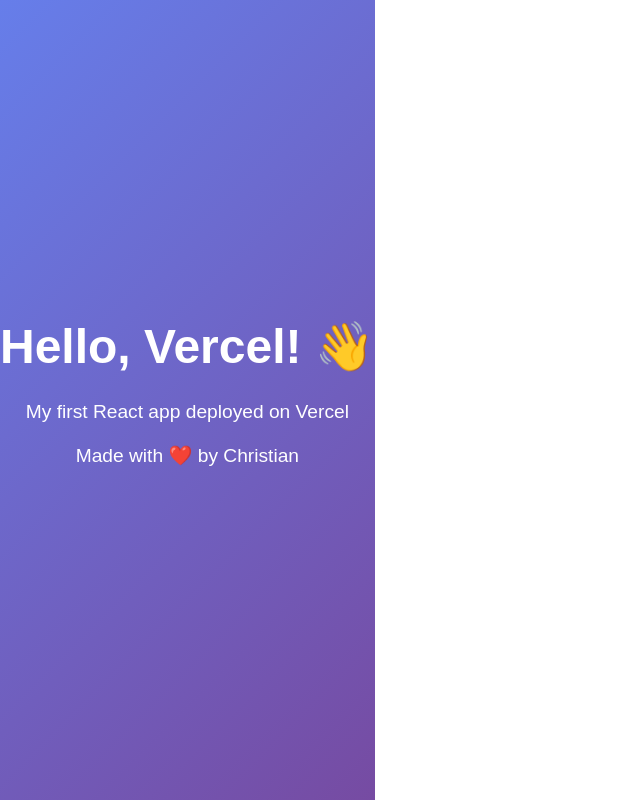
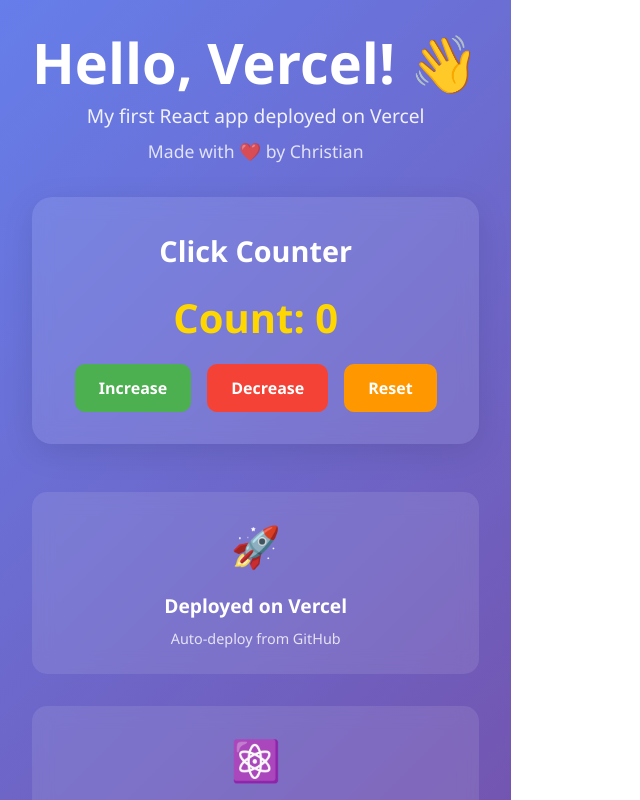
Before and after one commit to christianbelencion11-creator/my-react-app, a React (Vite) app: page / in a window 1280 px wide. Shown: the top 800 px of the page, without its empty margins (0-640 px from the left). Built offline with nearby package versions, Linux system fonts and the light colour scheme.

Commit message:
Added better design with counter

```diff
--- a/src/App.css
+++ b/src/App.css
@@ -5,26 +5,151 @@
 }
 
 body {
-  font-family: Arial, sans-serif;
+  font-family: 'Segoe UI', Tahoma, Geneva, Verdana, sans-serif;
 }
 
 .App {
+  min-height: 100vh;
+  background: linear-gradient(135deg, #667eea 0%, #764ba2 100%);
+  padding: 2rem;
+}
+
+.container {
+  max-width: 1200px;
+  margin: 0 auto;
   text-align: center;
-  background: linear-gradient(135deg, #667eea 0%, #764ba2 100%);
-  min-height: 100vh;
-  display: flex;
-  flex-direction: column;
-  align-items: center;
-  justify-content: center;
   color: white;
 }
 
 h1 {
-  font-size: 3rem;
+  font-size: 3.5rem;
+  margin-bottom: 0.5rem;
+  animation: fadeIn 1s ease-in;
+}
+
+.subtitle {
+  font-size: 1.2rem;
+  opacity: 0.9;
+  margin-bottom: 0.5rem;
+}
+
+.name {
+  font-size: 1.1rem;
+  opacity: 0.8;
+  margin-bottom: 2rem;
+}
+
+.card {
+  background: rgba(255, 255, 255, 0.1);
+  backdrop-filter: blur(10px);
+  border-radius: 20px;
+  padding: 2rem;
+  margin: 2rem 0;
+  box-shadow: 0 8px 32px rgba(0, 0, 0, 0.1);
+}
+
+.card h2 {
+  font-size: 1.8rem;
   margin-bottom: 1rem;
 }
 
-p {
+.count {
+  font-size: 2.5rem;
+  font-weight: bold;
+  margin: 1rem 0;
+  color: #ffd700;
+}
+
+.buttons {
+  display: flex;
+  gap: 1rem;
+  justify-content: center;
+  flex-wrap: wrap;
+}
+
+.btn {
+  padding: 0.8rem 1.5rem;
+  font-size: 1rem;
+  border: none;
+  border-radius: 10px;
+  cursor: pointer;
+  transition: all 0.3s ease;
+  font-weight: 600;
+}
+
+.btn-primary {
+  background: #4CAF50;
+  color: white;
+}
+
+.btn-primary:hover {
+  background: #45a049;
+  transform: translateY(-2px);
+}
+
+.btn-secondary {
+  background: #f44336;
+  color: white;
+}
+
+.btn-secondary:hover {
+  background: #da190b;
+  transform: translateY(-2px);
+}
+
+.btn-reset {
+  background: #ff9800;
+  color: white;
+}
+
+.btn-reset:hover {
+  background: #e68900;
+  transform: translateY(-2px);
+}
+
+.features {
+  display: grid;
+  grid-template-columns: repeat(auto-fit, minmax(250px, 1fr));
+  gap: 2rem;
+  margin-top: 3rem;
+}
+
+.feature {
+  background: rgba(255, 255, 255, 0.1);
+  backdrop-filter: blur(10px);
+  padding: 1.5rem;
+  border-radius: 15px;
+  transition: all 0.3s ease;
+}
+
+.feature:hover {
+  transform: translateY(-5px);
+  background: rgba(255, 255, 255, 0.2);
+}
+
+.feature span {
+  font-size: 2.5rem;
+  display: block;
+  margin-bottom: 1rem;
+}
+
+.feature h3 {
   font-size: 1.2rem;
-  margin: 0.5rem 0;
+  margin-bottom: 0.5rem;
 }
+
+.feature p {
+  font-size: 0.9rem;
+  opacity: 0.8;
+}
+
+@keyframes fadeIn {
+  from {
+    opacity: 0;
+    transform: translateY(-20px);
+  }
+  to {
+    opacity: 1;
+    transform: translateY(0);
+  }
+}
--- a/src/App.jsx
+++ b/src/App.jsx
@@ -1,11 +1,50 @@
 import './App.css'
+import { useState } from 'react'
 
 function App() {
+  const [count, setCount] = useState(0)
+
   return (
     <div className="App">
-      <h1>Hello, Vercel! 👋</h1>
-      <p>My first React app deployed on Vercel</p>
-      <p>Made with ❤️ by Christian</p>
+      <div className="container">
+        <h1>Hello, Vercel! 👋</h1>
+        <p className="subtitle">My first React app deployed on Vercel</p>
+        <p className="name">Made with ❤️ by Christian</p>
+
+        <div className="card">
+          <h2>Click Counter</h2>
+          <p className="count">Count: {count}</p>
+          <div className="buttons">
+            <button onClick={() => setCount(count + 1)} className="btn btn-primary">
+              Increase
+            </button>
+            <button onClick={() => setCount(count - 1)} className="btn btn-secondary">
+              Decrease
+            </button>
+            <button onClick={() => setCount(0)} className="btn btn-reset">
+              Reset
+            </button>
+          </div>
+        </div>
+
+        <div className="features">
+          <div className="feature">
+            <span>🚀</span>
+            <h3>Deployed on Vercel</h3>
+            <p>Auto-deploy from GitHub</p>
+          </div>
+          <div className="feature">
+            <span>⚛️</span>
+            <h3>React + Vite</h3>
+            <p>Fast development</p>
+          </div>
+          <div className="feature">
+            <span>🎨</span>
+            <h3>Styled with CSS</h3>
+            <p>Clean and modern</p>
+          </div>
+        </div>
+      </div>
     </div>
   )
 }
```
